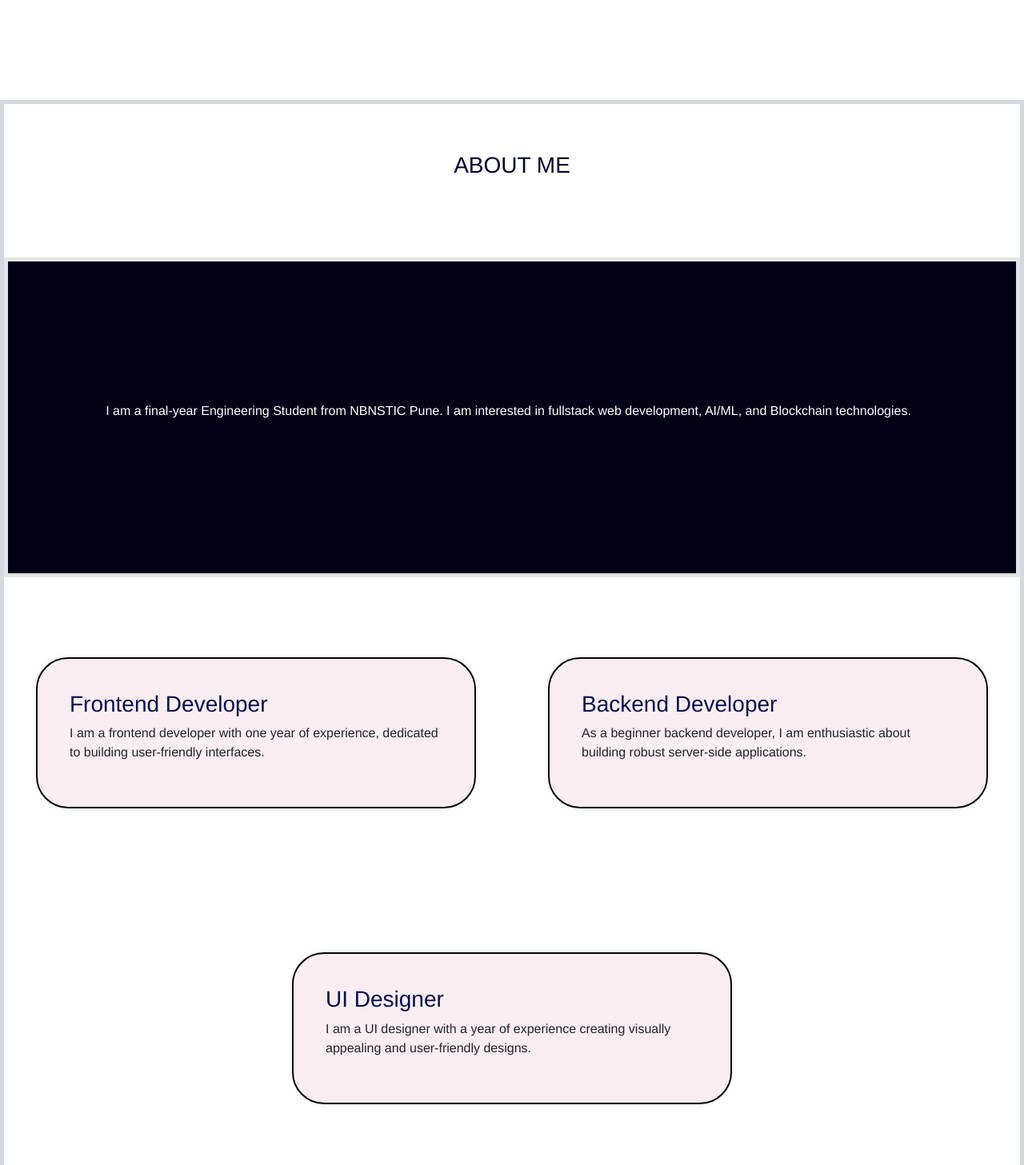
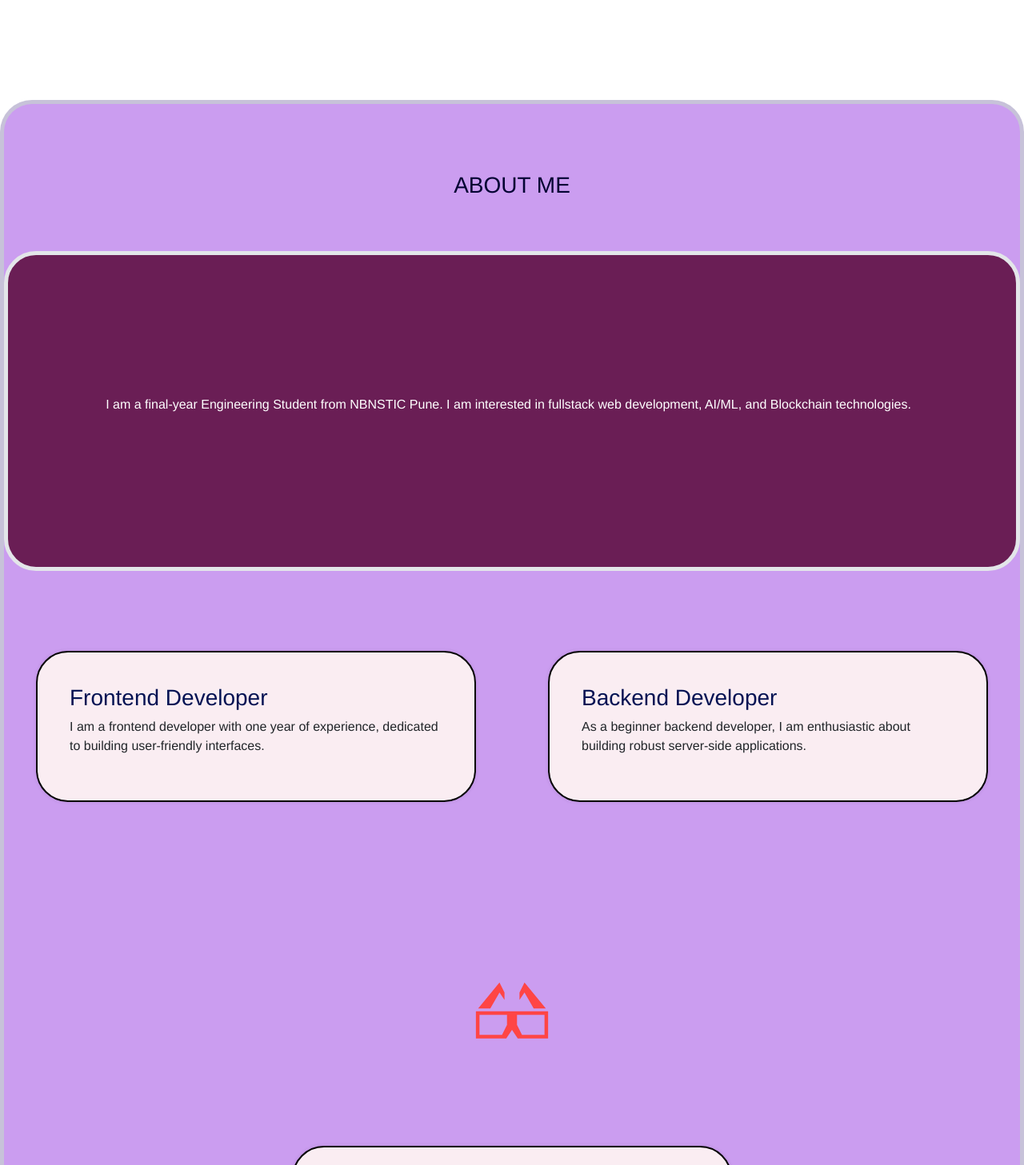
Before and after one commit to Aksshhada/My-Portfolio, a React (Create React App) app: page / in a window 1280 px wide. Shown: the part 813-2270 px from the top of the page at 80% size. Built offline with nearby package versions, Linux system fonts and the light colour scheme.

Commit message:
changes in about me

```diff
--- a/package.json
+++ b/package.json
@@ -10,7 +10,7 @@
     "react": "^18.2.0",
     "react-dom": "^18.2.0",
     "react-icon": "^1.0.0",
-    "react-icons": "^5.0.1",
+    "react-icons": "^5.3.0",
     "react-router-dom": "^6.21.2",
     "react-scripts": "5.0.1",
     "react-tsparticles": "^2.12.2",
--- a/src/components/pages/aboutme.css
+++ b/src/components/pages/aboutme.css
@@ -23,15 +23,25 @@ html, body {
 .about_h2 {
   text-align: center;
   color: #030333;
-  margin-top: 60px;
-  background-color: white;
+  margin-top: 55px;
+  margin-bottom: 5px;
+  background-color: #CB9DF0;
   width: 100vw;
   opacity: 0;
   animation: fadeIn 1s ease-in-out forwards;
+  align-items: center;
+  text-shadow: black;
+  transform: translateY(30px);
+  transition: opacity 1s ease-in-out, transform 1s ease-in-out;
+}
+
+.about_h2.visible {
+  opacity: 1;
+  transform: translateY(0);
 }
 
 .AboutMe {
-  background-color: rgb(4, 1, 22);
+  background-color: #6A1E55;
   margin-bottom: 10px;
   width: 100vw;
   height: 50vh;
@@ -40,6 +50,7 @@ html, body {
   justify-content: center;
   padding-right: 9px;
   border: 5px solid #e3e6e9;
+  border-radius: 40px;
   opacity: 0;
   transform: translateY(30px);
   transition: opacity 1s ease-in-out, transform 1s ease-in-out;
@@ -60,9 +71,9 @@ html, body {
   justify-content: center;
   gap: 90px;
   width: 100vw;
-  background-color: white;
+  background-color: #CB9DF0;
   border: 5px solid #c7ced3c7;
-
+  border-radius: 40px;
 }
 
 .about_div {
@@ -93,6 +104,22 @@ h3 {
   color: #031253;
 }
 
+.glasses {
+  display: flex;
+  justify-content: center;
+  align-items: center;
+  margin: 30px 0;
+  width: 100%;
+  size: 100px;
+}
+
+.glasses {
+  font-size: 500px;
+}
+
+
+
+
 @keyframes fadeIn {
   from {
     opacity: 0;
--- a/src/components/pages/aboutme.js
+++ b/src/components/pages/aboutme.js
@@ -1,4 +1,5 @@
 import React, { useEffect } from "react";
+import { Gi3dGlasses } from "react-icons/gi";
 import "./aboutme.css";
 
 const AboutMe = () => {
@@ -54,6 +55,10 @@ const AboutMe = () => {
           </p>
         </div>
 
+        <div className="glasses">
+          <Gi3dGlasses style={{ fontSize: "100px", color: "FF4545" }} />
+        </div>
+
         <div className="about_div">
           <h3>UI Designer</h3>
           <p>
--- a/src/components/particle.js
+++ b/src/components/particle.js
@@ -27,7 +27,7 @@ const ParticleBG = () => {
                 options={{
                     background: {
                         color: {
-                            value: "#e1e1b5",
+                            value: "FFE6A9",
                         },
                     },
                     fpsLimit: 120,
```
Also changed, not shown: 1 other file (tests, documents, lock files or other folders).
